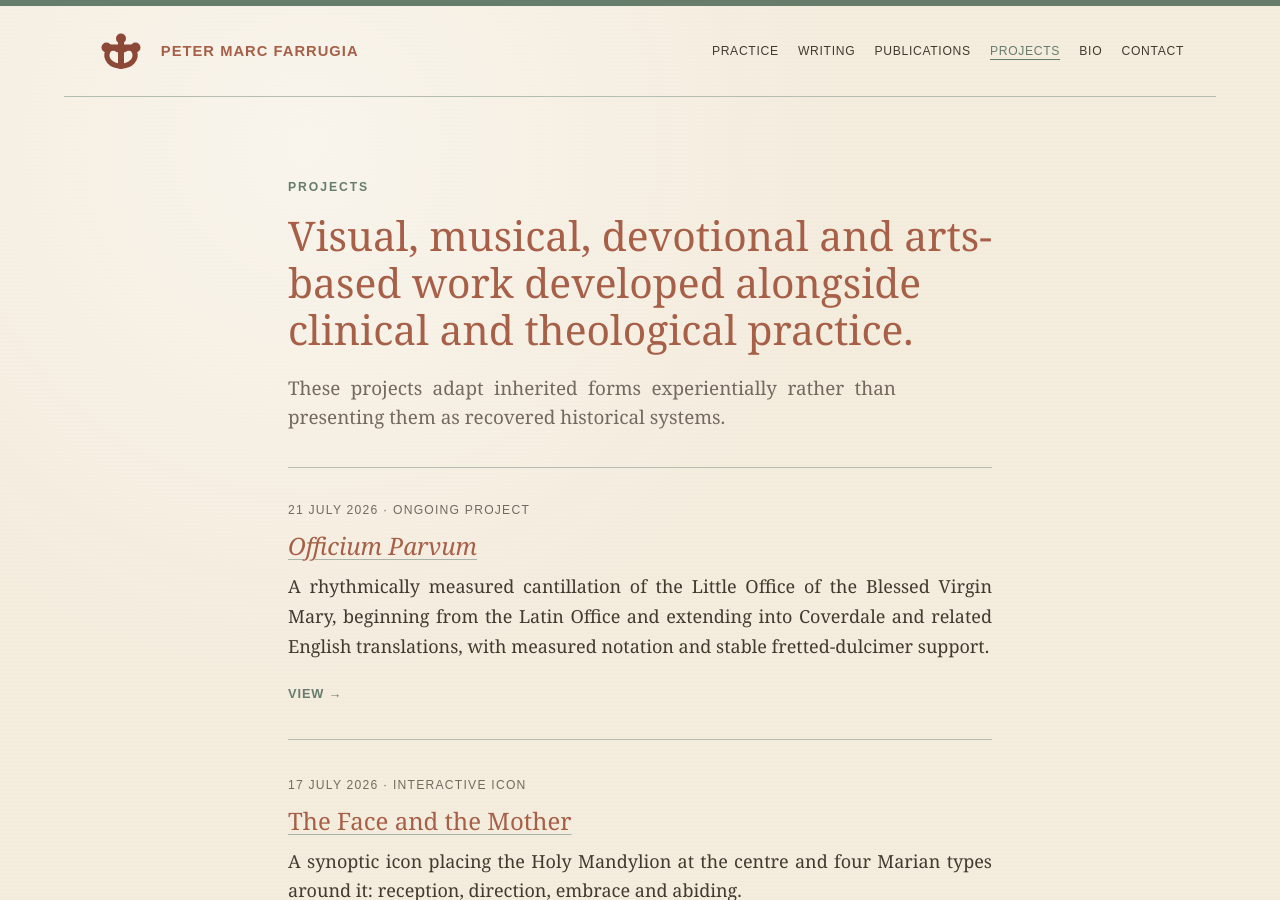
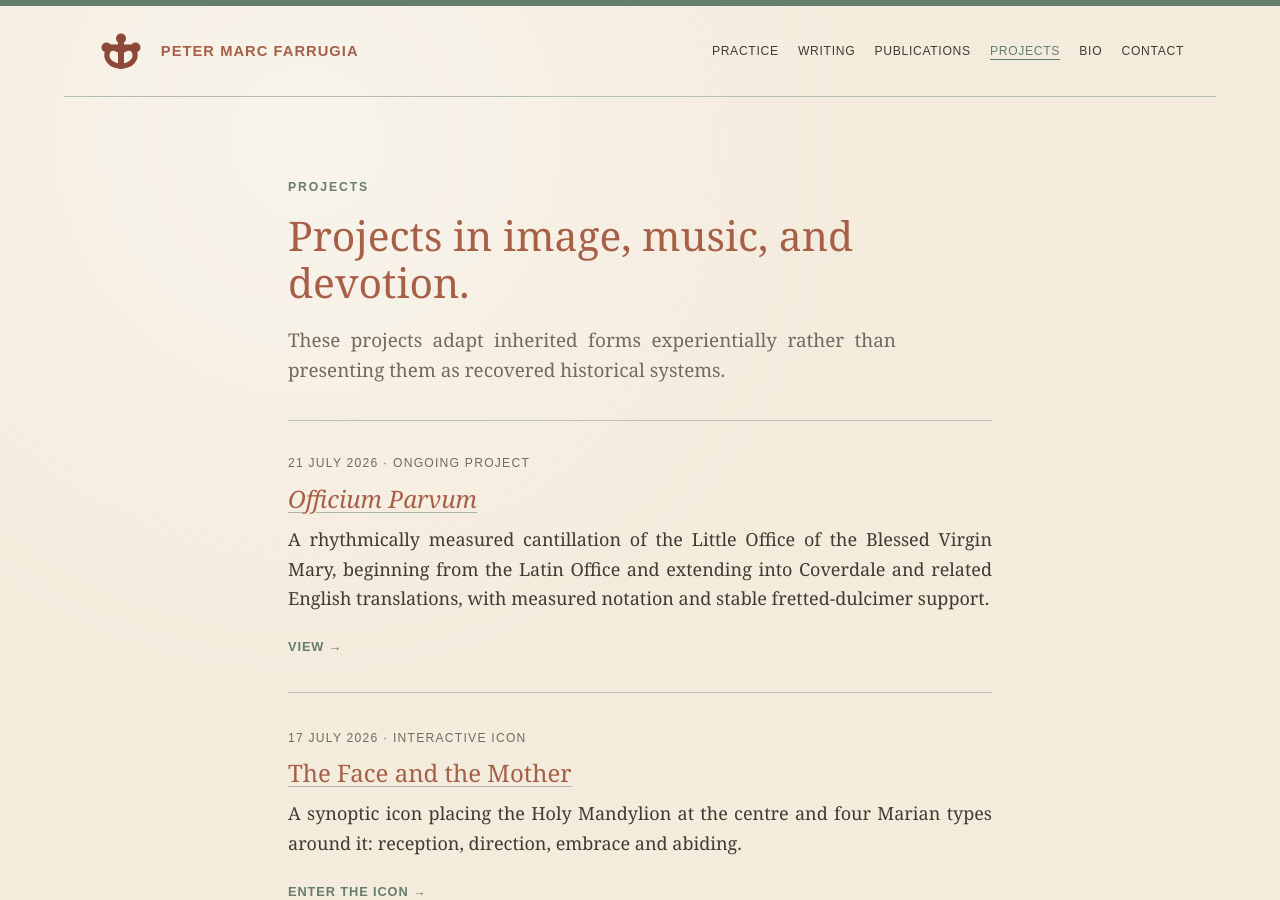
Before and after one commit to pytfarrugia-bit/pytfarrugia-bit.github.io, a Jekyll site: the page projects.html, which Jekyll copies as it is, in a window 1280 px wide and 900 px high. Built offline with Jekyll 4.4.1, drawn with Linux system fonts in a browser that asks for light colours.

Commit message:
Shorten Projects page introduction

```diff
--- a/projects.html
+++ b/projects.html
@@ -3,7 +3,7 @@
 <head>
   <meta charset="utf-8">
   <meta name="viewport" content="width=device-width, initial-scale=1">
-  <meta name="description" content="Visual, musical, devotional and arts-based projects by Peter Marc Farrugia.">
+  <meta name="description" content="Projects in image, music, and devotion by Peter Marc Farrugia.">
   <title>Projects · Peter Marc Farrugia</title>
   <link rel="icon" href="logo-mark.svg" type="image/svg+xml">
   <link rel="stylesheet" href="style.css">
@@ -27,7 +27,7 @@
 
   <main class="archive-page">
     <p class="eyebrow">Projects</p>
-    <h1>Visual, musical, devotional and arts-based work developed alongside clinical and theological practice.</h1>
+    <h1>Projects in image, music, and devotion.</h1>
     <p class="lead">These projects adapt inherited forms experientially rather than presenting them as recovered historical systems.</p>
 
     <section class="archive-list" aria-label="Projects archive">
```
